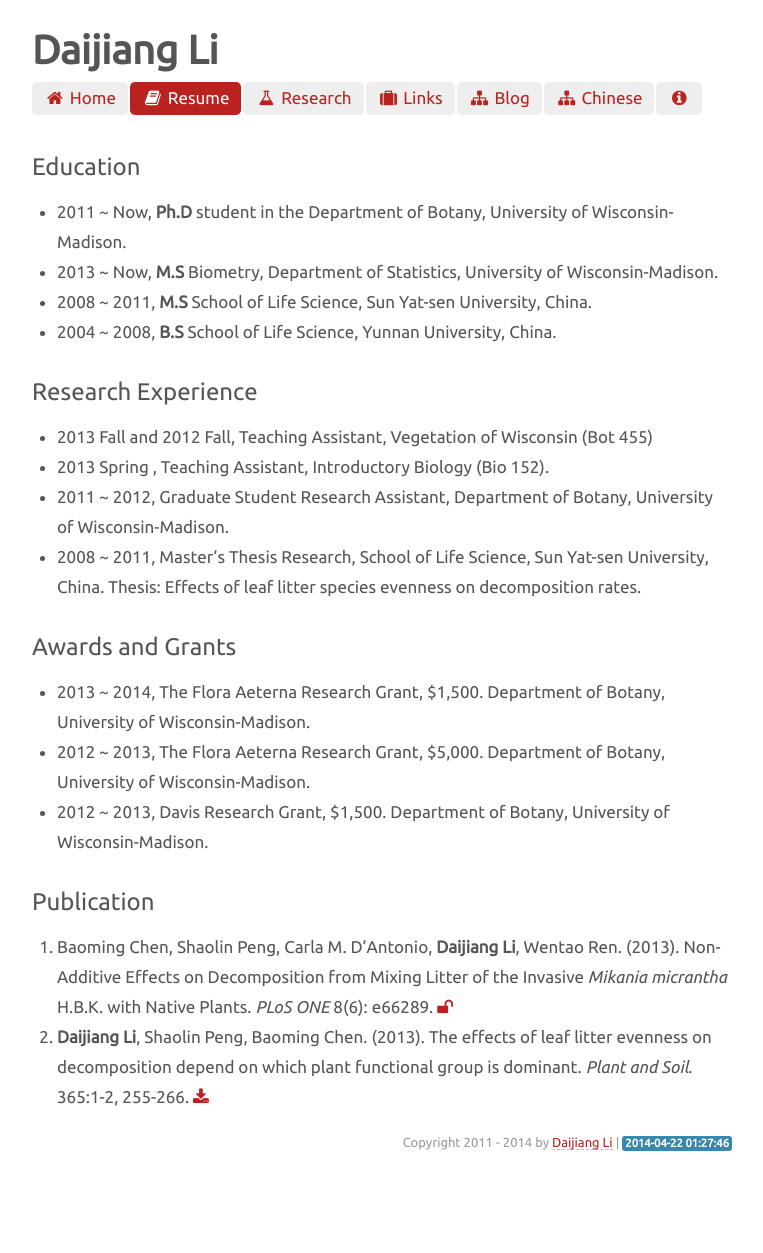
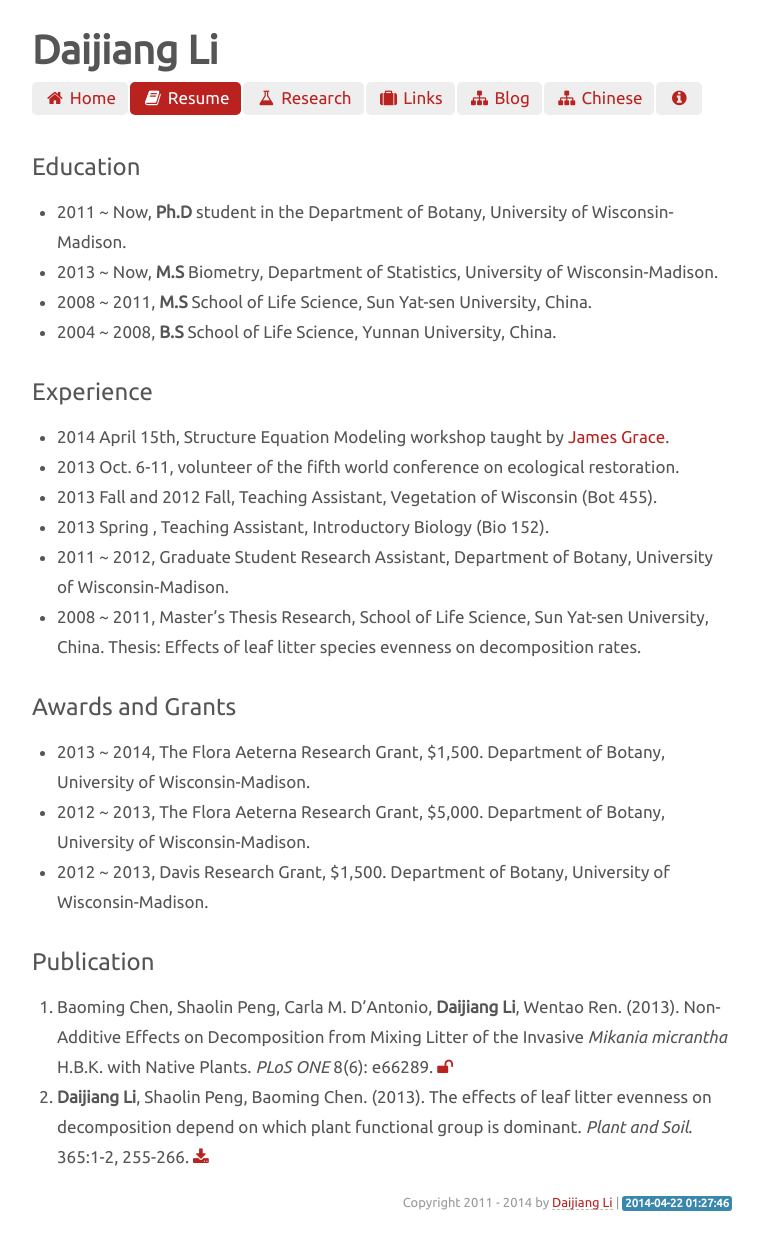
Before and after one commit to daijiang/Old-website, a Jekyll site: the page built from resume.md, in a window 1280 px wide. Shown: the whole page, without its empty margins (258-1021 px from the left). Built offline with Jekyll 4.4.1, drawn with Linux system fonts in a browser that asks for light colours; Markdown is read by kramdown in place of the engine named in the settings; before the commit the page ends 1193 px from its top, so only the background shows below that.

Commit message:
add restoration ecol volutter exper

```diff
--- a/resume.md
+++ b/resume.md
@@ -22,8 +22,10 @@
 +  2008 ~ 2011, **M.S** School of Life Science, Sun Yat-sen University, China.
 +  2004 ~ 2008, **B.S** School of Life Science, Yunnan University, China.
 
-## Research Experience
-+  2013 Fall and 2012 Fall, Teaching Assistant, Vegetation of Wisconsin (Bot 455)
+## Experience
++  2014 April 15th, Structure Equation Modeling workshop taught by [James Grace](https://profile.usgs.gov/gracej).
++  2013 Oct. 6-11, volunteer of the fifth world conference on ecological restoration.
++  2013 Fall and 2012 Fall, Teaching Assistant, Vegetation of Wisconsin (Bot 455).
 +  2013 Spring , Teaching Assistant, Introductory Biology (Bio 152).
 +  2011 ~ 2012, Graduate Student Research Assistant, Department of Botany, University of Wisconsin-Madison.
 +  2008 ~ 2011, Master's Thesis Research, School of Life Science, Sun Yat-sen University, China. Thesis: Effects of leaf litter species evenness on decomposition rates.
```
Also changed, not shown: index.md (+2 -1 lines).
